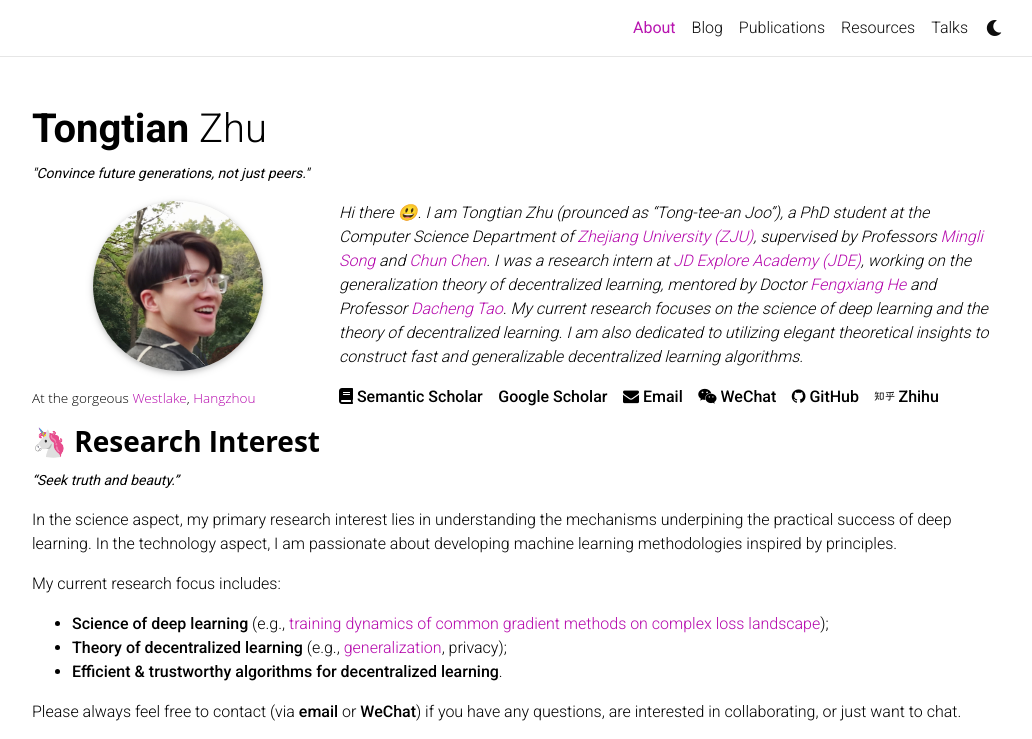
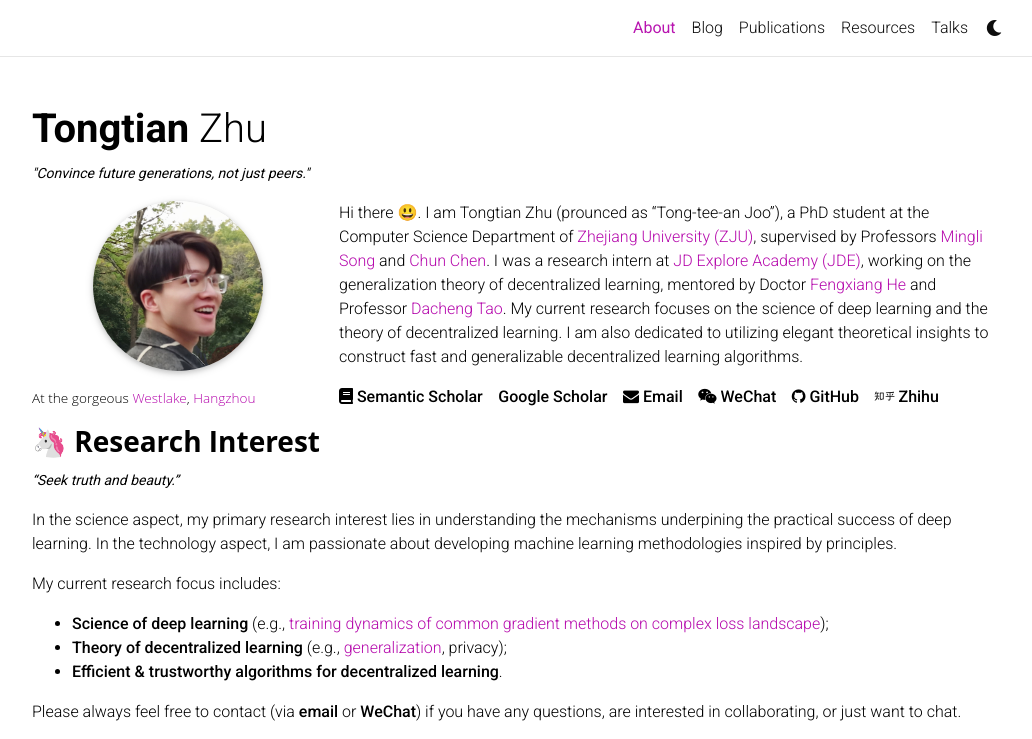
Before and after one commit to Raiden-Zhu/Raiden-Zhu.github.io, a Jekyll site: the page built from _pages/about.md, in a window 1280 px wide. Shown: the top 739 px of the page, without its empty margins (123-1155 px from the left). Built offline with Jekyll 4.4.1, drawn with Linux system fonts in a browser that asks for light colours; full-size pictures stand in for the smaller copies a plugin makes; comment, search, counter and statistics services are not loaded; a style sheet for code colours, icons or effects is not loaded.

Commit message:
Update about.md

```diff
--- a/_pages/about.md
+++ b/_pages/about.md
@@ -20,9 +20,9 @@ social: true  # includes social icons at the bottom of the page
 
 <!--[<span style="font-weight: bold; color: #B509AC;">Zhejiang University</span>](https://www.zju.edu.cn/english/)-->
 
-<em>Hi there 😃. I am Tongtian Zhu (prounced as "Tong-tee-an Joo"), a PhD student at the Computer Science Department of [Zhejiang University (ZJU)](https://www.zju.edu.cn/english/), supervised by Professors [Mingli Song](https://person.zju.edu.cn/en/msong) and [Chun Chen](https://person.zju.edu.cn/en/0082004). <!-- I earned my B.S. degree in Mathematical Science from CUMTB, as well as my B.Econ. degree in Economics (double degree) from [<span style="font-weight: bold; color: #B509AC;">Peking University</span>](https://english.pku.edu.cn/) (PKU) in 2021. -->
+Hi there 😃. I am Tongtian Zhu (prounced as "Tong-tee-an Joo"), a PhD student at the Computer Science Department of [Zhejiang University (ZJU)](https://www.zju.edu.cn/english/), supervised by Professors [Mingli Song](https://person.zju.edu.cn/en/msong) and [Chun Chen](https://person.zju.edu.cn/en/0082004). <!-- I earned my B.S. degree in Mathematical Science from CUMTB, as well as my B.Econ. degree in Economics (double degree) from [<span style="font-weight: bold; color: #B509AC;">Peking University</span>](https://english.pku.edu.cn/) (PKU) in 2021. -->
 I was a research intern at [JD Explore Academy (JDE)](https://jdcorporateblog.com/jd-unveils-four-new-enterprise-level-products/jd-explore-academy/), working on the generalization theory of decentralized learning,  mentored by Doctor [Fengxiang He](https://fengxianghe.github.io/) and Professor [Dacheng Tao](https://www.sydney.edu.au/engineering/about/our-people/academic-staff/dacheng-tao.html).
-My current research focuses on the science of deep learning and the theory of decentralized learning. I am also dedicated to utilizing elegant theoretical insights to construct fast and generalizable decentralized learning algorithms.</em>
+My current research focuses on the science of deep learning and the theory of decentralized learning. I am also dedicated to utilizing elegant theoretical insights to construct fast and generalizable decentralized learning algorithms.
 
 <i class="fas fa-book"></i> [**Semantic Scholar**](https://www.semanticscholar.org/author/Tongtian-Zhu/2173757802) &nbsp;&nbsp; <i class="ai ai-google-scholar"></i> [**Google Scholar**](https://scholar.google.com/citations?user=QvBDUsIAAAAJ&hl=en) &nbsp;&nbsp; <!--<i class="fa fa-twitter"></i> [**Twitter**](https://twitter.com/Raiden13238619/) &nbsp;&nbsp;--> <i class="fa fa-envelope"></i> [**Email**](mailto:raiden@zju.edu.cn) &nbsp;&nbsp; <i class="fa fa-weixin"></i> [**WeChat**](https://raw.githubusercontent.com/Raiden-Zhu/Raiden-Zhu.github.io/master/assets/img/WeChat_QR_code.jpg) &nbsp;&nbsp;  <i class="fa fa-github"></i> [**GitHub**](https://github.com/Raiden-Zhu) &nbsp;&nbsp; <i class="fab fa-zhihu"></i> [**Zhihu**](https://www.zhihu.com/people/you-li-70-94)
 
```
